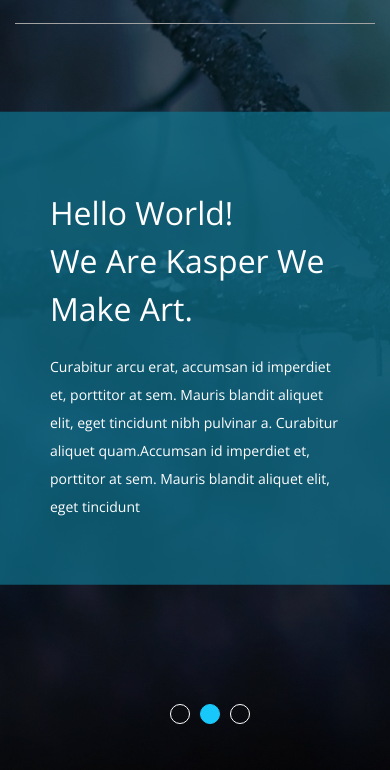
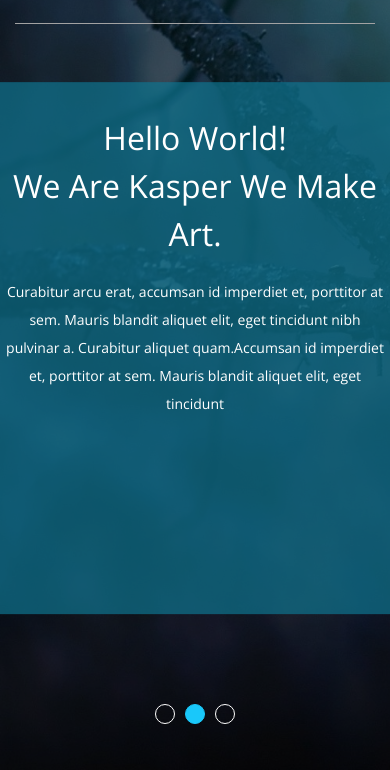
Before and after one commit to O-latif/Second-HTML-CSS-template, a plain HTML site: page index.html in a window 390 px wide. Shown: the part 74-844 px from the top of the page. Drawn offline with nearby package versions, Linux system fonts and the light colour scheme.

Commit message:
Update main.css

```diff
--- a/css/main.css
+++ b/css/main.css
@@ -214,6 +214,10 @@ body {
 @media (max-width: 767px) {
 	.landing .text {
 		width: 100%;
+		height: 63%;
+		padding: 5px;
+		TEXT-ALIGN: center;
+		justify-content: center;
 	}
 	.landing .text .content {
 		width: 100%;
@@ -250,6 +254,12 @@ body {
 	left: 50%;
 	transform: translateX(-50%);
 	bottom: 30px;
+}
+@media (max-width: 767px) {
+	.landing .bullet {
+		padding-left: 0px;
+		margin-left: 5px;
+	}
 }
 .landing .bullet li {
 	list-style: none;
```
